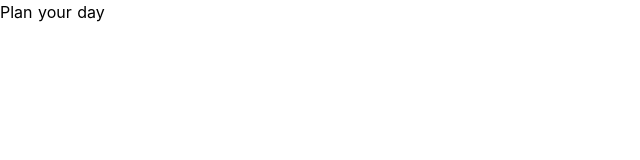
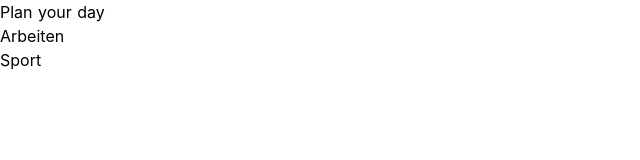
Before and after one commit to EricHier/WirVsVirusTagesplaner, a Nuxt app: page /planner in a window 1280 px wide. Shown: the top 160 px of the page, without its empty margins (0-640 px from the left). Built offline with nearby package versions, Linux system fonts and the light colour scheme.

Commit message:
Set up a simple list

```diff
--- /dev/null
+++ b/components/plan/ListItem.vue
@@ -0,0 +1,12 @@
+<template>
+  <div>
+    <ul>
+      <li>{{data.name}}</li>
+    </ul>
+  </div>
+</template>
+<script>
+export default {
+  props: ['data'],
+}
+</script>
--- a/pages/planner.vue
+++ b/pages/planner.vue
@@ -1,7 +1,23 @@
 <template>
   <div>
     <h1>Plan your day</h1>
+    <ListItem v-for="item in list" v-bind:data="item"></ListItem>
   </div>
 </template>
 <script>
+import ListItem from '~/components/plan/ListItem.vue'
+
+export default {
+  components: {
+    ListItem
+  },
+  data() {
+    return {
+      list: [
+        {name: 'Arbeiten', check: false},
+        {name: 'Sport', check: true}
+      ],
+    }
+  }
+}
 </script>
```
